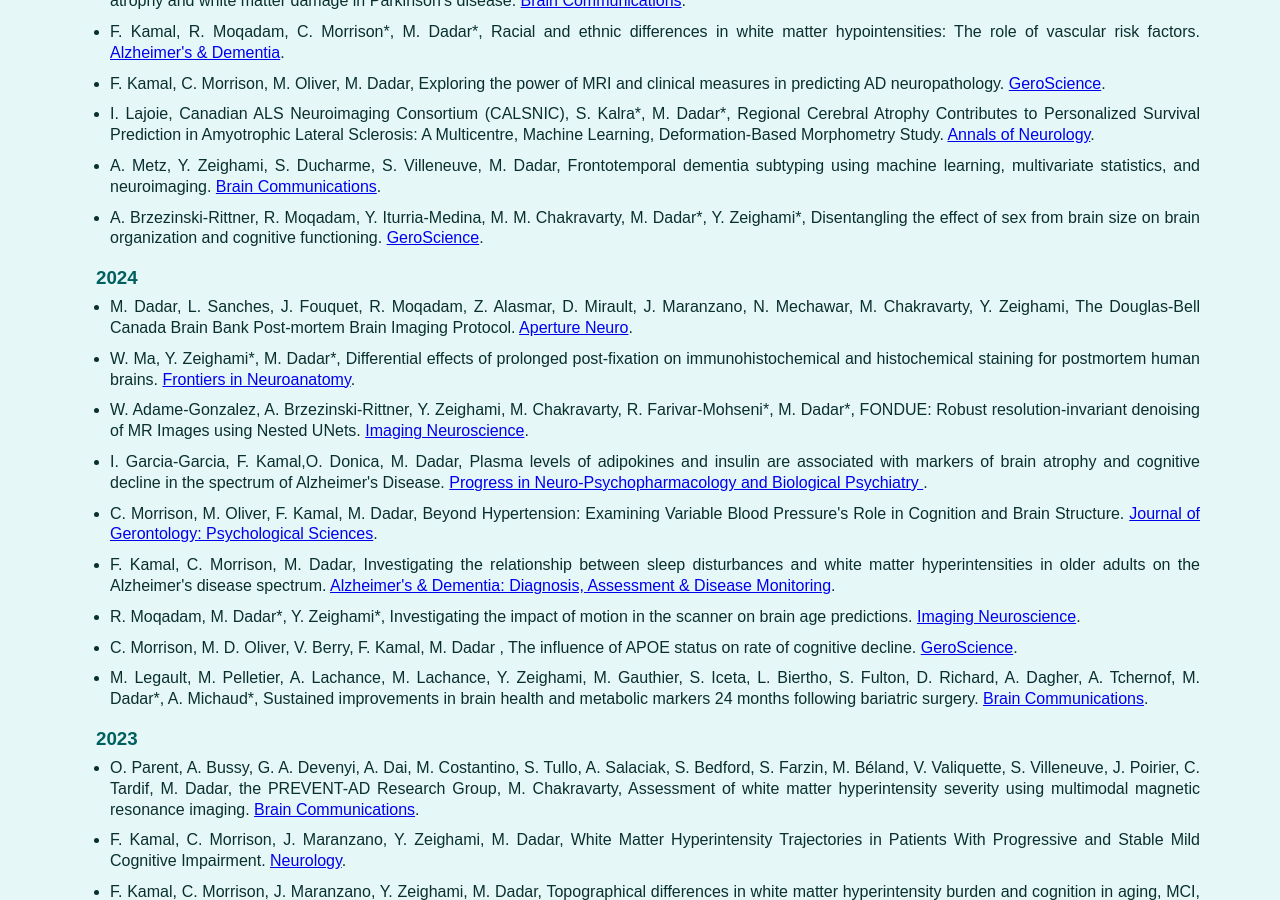
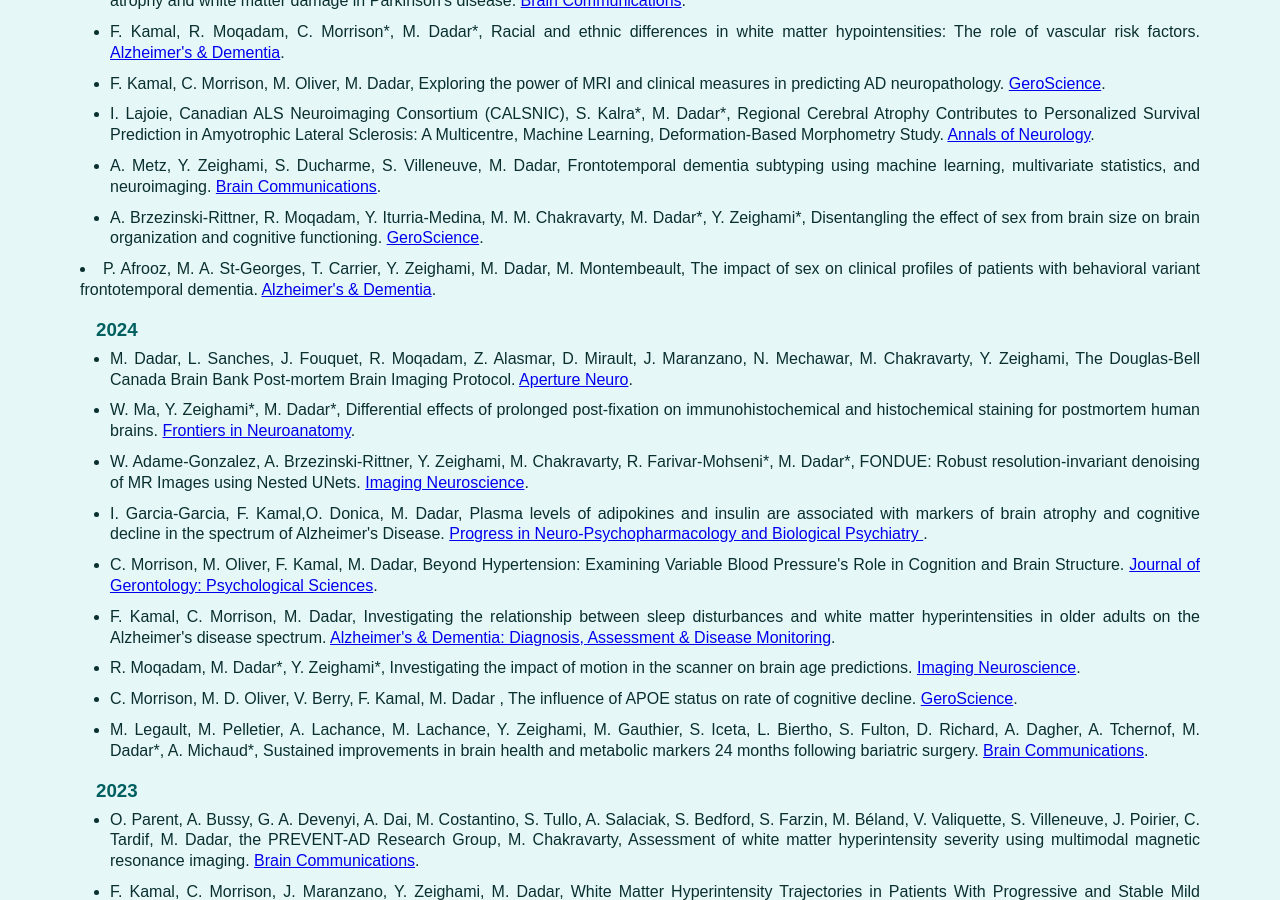
Before and after one commit to VANDAlab/VANDAlab.github.io, a Jekyll site: the page publications.html, which Jekyll copies as it is, in a window 1280 px wide and 900 px high, scrolled down 338 px. Built offline with Jekyll 4.4.1, drawn with Linux system fonts in a browser that asks for light colours.

Commit message:
Update publications.html

```diff
--- a/publications.html
+++ b/publications.html
@@ -41,6 +41,8 @@
       <li> A. Brzezinski-Rittner, R. Moqadam, Y. Iturria-Medina, M. M. Chakravarty, M. Dadar*, Y. Zeighami*, Disentangling the effect of sex from brain size on brain organization and cognitive functioning.
       <a href=" https://link.springer.com/article/10.1007/s11357-024-01486-5" target="_blank">GeroScience</a>. </li>
  </ul>
+   <li> P. Afrooz, M. A. St-Georges, T. Carrier, Y. Zeighami, M. Dadar, M. Montembeault, The impact of sex on clinical profiles of patients with behavioral variant frontotemporal dementia.
+     <a href=" https://doi.org/10.1002/alz.70996" target="_blank">Alzheimer's & Dementia</a>. </li>
   <h3>2024</h3>
   <ul>
   <li> M. Dadar, L. Sanches, J. Fouquet, R. Moqadam, Z. Alasmar, D. Mirault, J. Maranzano, N. Mechawar, M. Chakravarty, Y. Zeighami, The Douglas-Bell Canada Brain Bank Post-mortem Brain Imaging Protocol.
```
